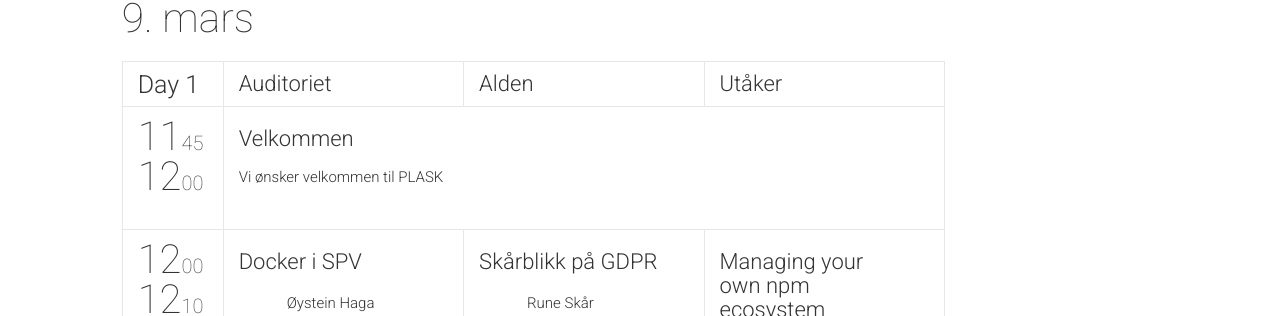
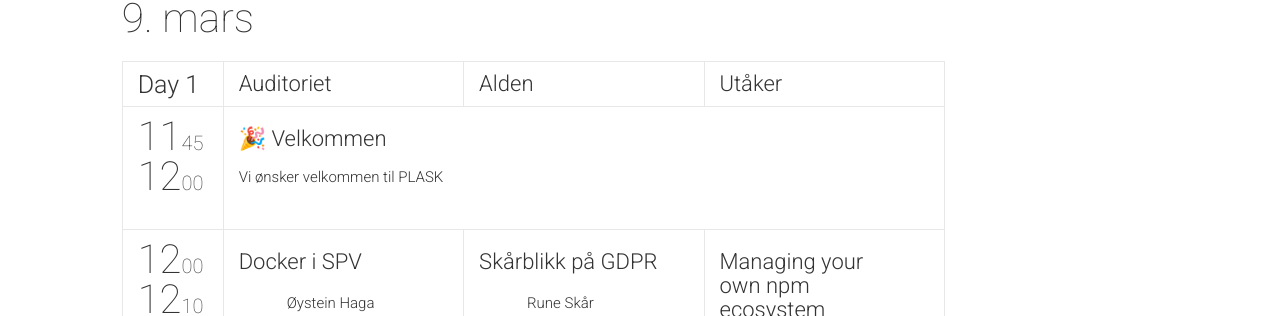
Before and after one commit to SparebankenVest/plask, a Jekyll site: the page built from index.html, in a window 1280 px wide and 900 px high, scrolled down 830 px. Shown: the part 134-450 px from the top of the window. Built offline with Jekyll 4.4.1, drawn with Linux system fonts in a browser that asks for light colours; nearby versions of some CDN libraries; comment, search, counter and statistics services are not loaded.

```diff
--- a/_data/sessions.yml
+++ b/_data/sessions.yml
@@ -1,6 +1,6 @@
 -
   id: 999
-  title: "Velkommen"
+  title: "🎉 Velkommen"
   place: ""
   service: true
   description: "Vi ønsker velkommen til PLASK"
```
